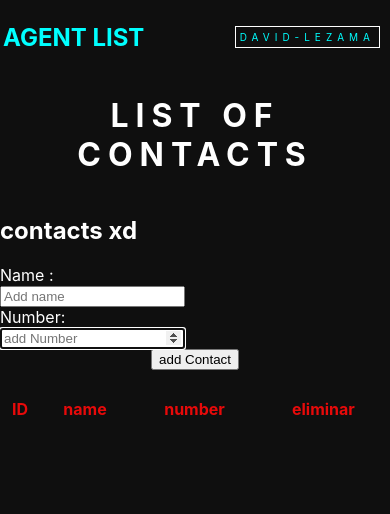
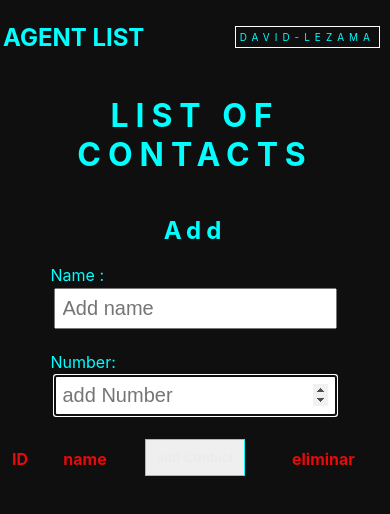
Before and after one commit to IamDavidev/agent-list, a React (Vite) app: page / in a window 390 px wide. Shown: the top 514 px of the page. Built offline with nearby package versions, Linux system fonts and the light colour scheme.

Commit message:
add uidesing and localstorage

```diff
--- a/src/App.css
+++ b/src/App.css
@@ -1,10 +1,10 @@
 body {
-  color:#ffff;
+  color:#0ff;
   background: #0f0f0f;
   padding:0px;
   margin:0px
 }
 
 .App {
-  height:100vh
+  min-height: 100vh;
 }
--- a/src/Components/Contactos/index.css
+++ b/src/Components/Contactos/index.css
@@ -1,6 +1,3 @@
-.list__contacts{
-   /* display:flex; */
-}
 
 h1{
     text-transform:uppercase;
--- a/src/Components/FormContacts/index.css
+++ b/src/Components/FormContacts/index.css
@@ -1,24 +1,26 @@
-/* .form__contacts{
+.form__contacts{
     display:flex;
     align-items:center;
     flex-direction:column;
 }
-.title__contacts{
-    display:inline-block;
+ .title__contacts{
+     color:#0ff;
+     letter-spacing:5px;
 }
-label {
-    display: inline-block;
-    text-align: center;
+@media screen and (max-width:500px){
+
+input{
+    padding: 7px;
+    margin:3px;
+    color:#0ff;
+    display:block;
+
 }
+ button{
+     font-weight: bold;
+     color:rgb(235, 235, 235);
+     padding:10px;
+     border:1px solid #0ff
+ }
 
-input {
-    margin: 3px;
-    color: #0ff;
-    padding: 3px;
 }
-.form__button{
-    display:inline-block;
-    padding:5px;
-    margin:10px;
-    width:100px;
-} */
--- a/src/Components/FormContacts/index.jsx
+++ b/src/Components/FormContacts/index.jsx
@@ -8,10 +8,10 @@ const FormContacts = ({dispatch}) => {
 
   return (
     <div className="form__contacts">
-      <h2 className="title__contacts">contacts xd</h2>
+      <h2 className="title__contacts"> Add </h2>
       <form onSubmit={handleAdd} autoComplete="off">
         <label>
-          Name : <br />
+          Name :
           <input
             name="number"
             onChange={handleName}
@@ -24,7 +24,7 @@ const FormContacts = ({dispatch}) => {
         </label>
         <br />
         <label>
-          Number: <br />
+          Number:
           <input
             type="number"
             onChange={handleNumber}
--- a/src/Components/ListOfContacts/index.css
+++ b/src/Components/ListOfContacts/index.css
@@ -1,6 +1,7 @@
 .contacts {
     display: grid;
     grid-template-columns: 1fr 300px;
+
 }
 
 th {
@@ -8,10 +9,8 @@ th {
 }
 
 td {
-    font-size: 13px;
+    font-size: 20px;
     text-align: center;
-    border-right: 1px solid #0ff;
-    border-left: 1px solid #0ff;
     max-width: 100px;
 }
 
@@ -22,7 +21,12 @@ button {
     flex-direction: column;
     margin: auto;
 }
-
+input{
+    padding:12px;
+    display:block;
+    margin:10px;
+    font-size:20px
+}
 
 @media screen and (max-width:500px) {
     h1 {
@@ -39,7 +43,7 @@ button {
     .contacts {
         display: grid;
         grid-template-columns: 1fr;
-        grid-template-rows: 200px 1fr;
+        grid-template-rows: 250px 1fr;
     }
 
     .form__contacts {
@@ -49,8 +53,6 @@ button {
     td {
         font-size: 13px;
         text-align: center;
-        border-right: 1px solid #0ff;
-        border-left: 1px solid #0ff;
         max-width: 100px;
     }
 
--- a/src/Components/ListOfContacts/index.jsx
+++ b/src/Components/ListOfContacts/index.jsx
@@ -1,19 +1,27 @@
-import React, { useReducer } from 'react';
+import React, { useReducer, useEffect } from 'react';
 import HandleForm from '../../helpers/handleForm';
+import init from '../../helpers/LocalStorage';
 import './index.css';
-import Contacts from '../../services/contacts';
 import FormContacts from '../FormContacts';
 import { ContactsReducer } from '../../reducers/ContactsReducer';
+
+
 const ListOfContacts = () => {
-  const [state, dispatch] = useReducer(ContactsReducer, []);
+  //reducer
+  const [state, dispatch] = useReducer(ContactsReducer, [],init);
+  //useEffect for localStorage
+  useEffect(() => {
+ localStorage.setItem('contacts', JSON.stringify(state))
+  }, [state]);
 
+  console.log(JSON.parse(localStorage.getItem('contacts')));
+  //delete contact
   const handleDelete = (id) => {
     const objDelete = {
       type: 'delete',
-      payload: id
-    }
+      payload: id,
+    };
     dispatch(objDelete);
-
   };
 
   return (
@@ -40,7 +48,7 @@ const ListOfContacts = () => {
           ))}
         </tbody>
       </table>
-      <FormContacts dispatch={dispatch}/>
+      <FormContacts dispatch={dispatch} />
     </div>
   );
 };
--- /dev/null
+++ b/src/helpers/LocalStorage.js
@@ -0,0 +1,3 @@
+const init = () => JSON.parse(localStorage.getItem('contacts')) || [];
+
+export default init;
```
Also changed, not shown: src/services/contacts.js (added).
